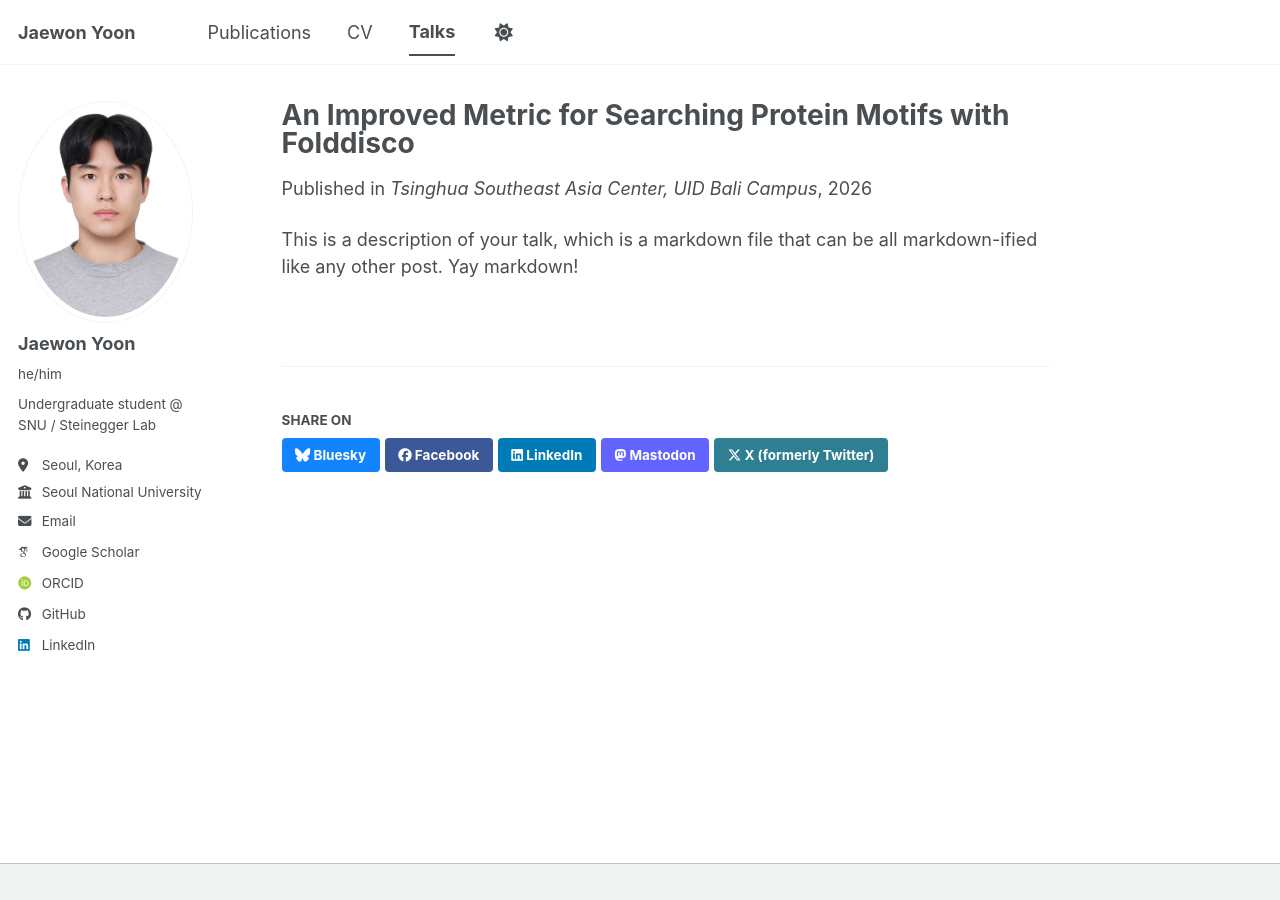
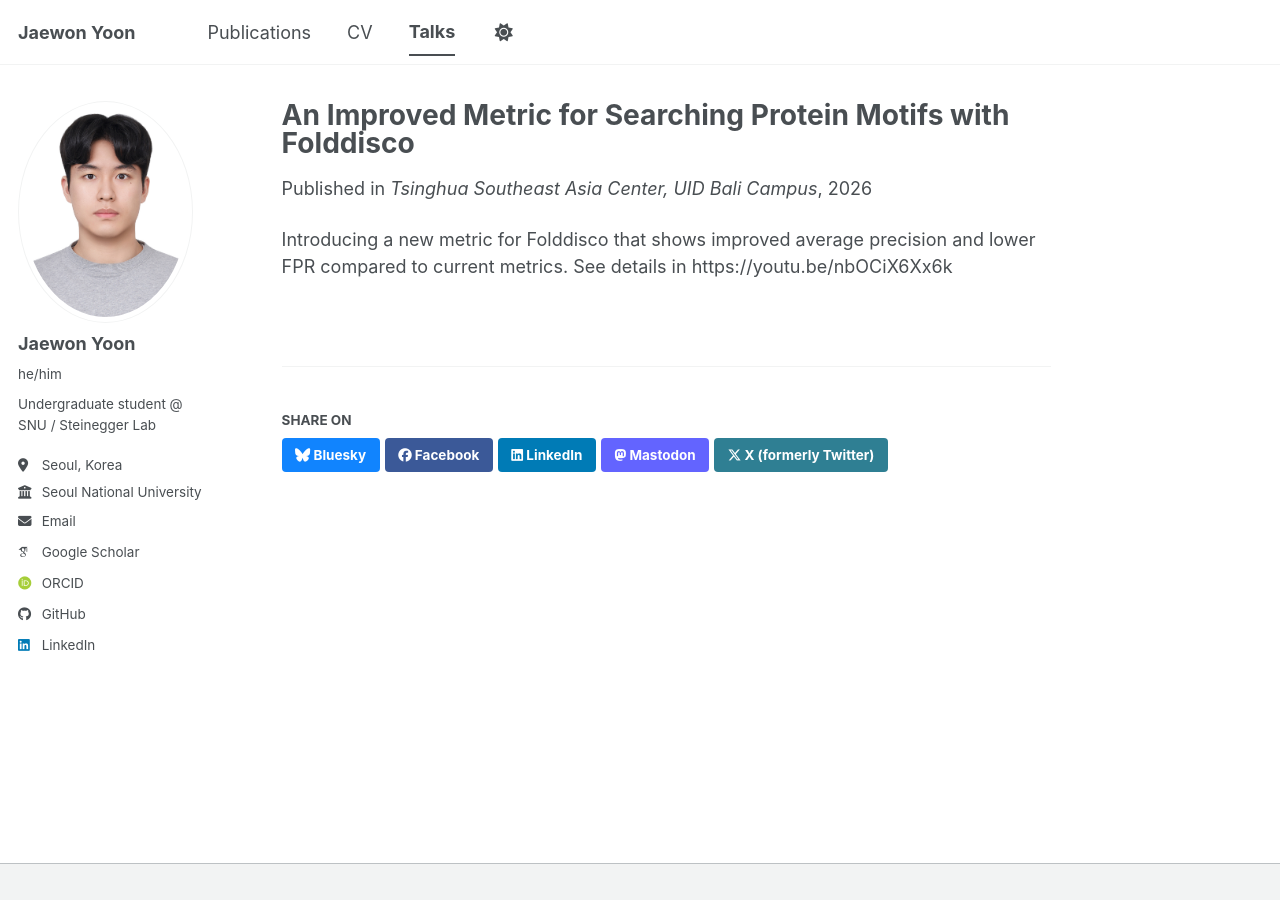
Before and after one commit to jwyoon05/jwyoon05.github.io, a Jekyll site: the page built from _talks/2026-08-23-talk1.md, in a window 1280 px wide. Built offline with Jekyll 4.4.1, drawn with Linux system fonts in a browser that asks for light colours; some web fonts are replaced; a script bundle is joined from its source files by our own code; library files that are not in the unit come from our copies.

Commit message:
Update talk description with new metric details
Added details about a new metric for Folddisco, including a link to a video.

```diff
--- a/_talks/2026-08-23-talk1.md
+++ b/_talks/2026-08-23-talk1.md
@@ -8,4 +8,5 @@ date: 2026-08-23
 location: "Kura Kura Bali, Bali, Indonesia"
 ---
 
-This is a description of your talk, which is a markdown file that can be all markdown-ified like any other post. Yay markdown!
+Introducing a new metric for Folddisco that shows improved average precision and lower FPR compared to current metrics.
+See details in https://youtu.be/nbOCiX6Xx6k
```
